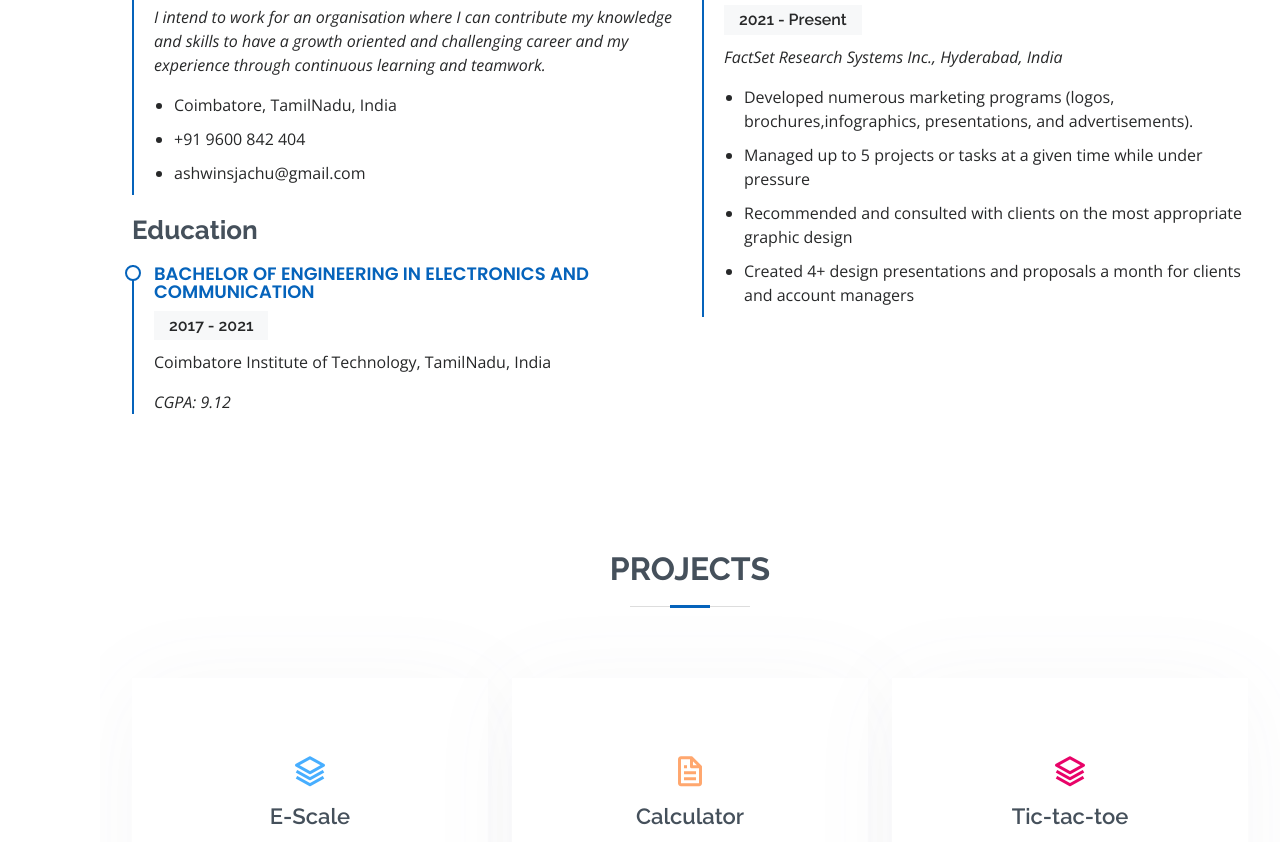
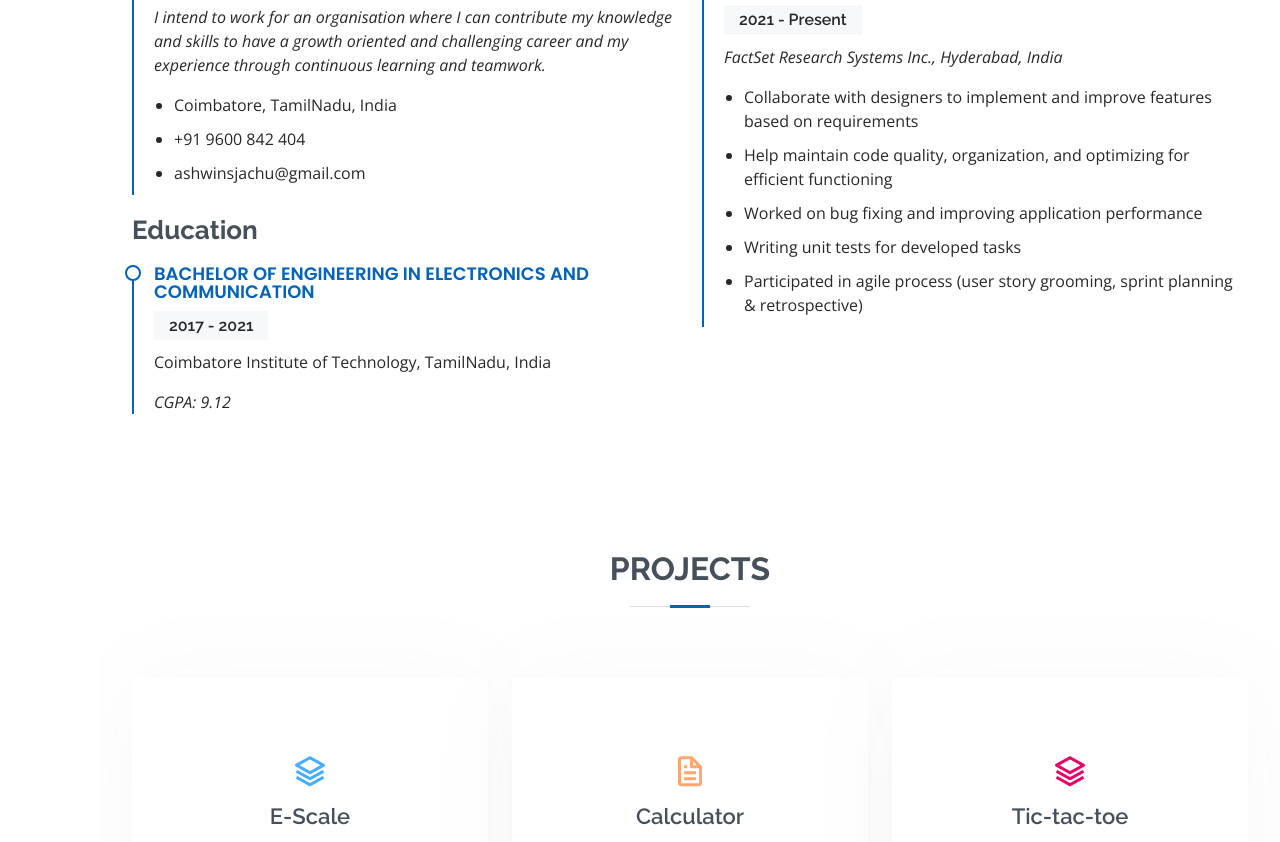
Before and after one commit to aneeshsj/ashwin-ram-portfolio, a plain HTML site: page index.html in a window 1280 px wide. Shown: the part 2189-3031 px from the top of the page. Drawn offline with nearby package versions, Linux system fonts and the light colour scheme; no server answers.

Commit message:
added new resume

```diff
--- a/index.html
+++ b/index.html
@@ -62,7 +62,7 @@
         <a href="https://mail.google.com/mail/?view=cm&fs=1&to=ashwinsjachu@gmail.com" target="_blank" class="google"><i class="iconify" data-icon="bx:bxl-gmail"></i></a>
       </div>
       <div style="margin-top: 30px;">
-        <a class="download-cv" href="./Ashwin's resume.pdf" download>Download Resume</a>
+        <a class="download-cv" href="./Ashwin Ram's Resume.pdf" download>Download Resume</a>
       </div>
     </div>
   </section><!-- End Hero -->
@@ -280,10 +280,11 @@
               <h5>2021 - Present</h5>
               <p><em>FactSet Research Systems Inc., Hyderabad, India</em></p>
               <ul>
-                <li>Developed numerous marketing programs (logos, brochures,infographics, presentations, and advertisements).</li>
-                <li>Managed up to 5 projects or tasks at a given time while under pressure</li>
-                <li>Recommended and consulted with clients on the most appropriate graphic design</li>
-                <li>Created 4+ design presentations and proposals a month for clients and account managers</li>
+                <li>Collaborate with designers to implement and improve features based on requirements</li>
+                <li>Help maintain code quality, organization, and optimizing for efficient functioning</li>
+                <li>Worked on bug fixing and improving application performance</li>
+                <li>Writing unit tests for developed tasks</li>
+                <li>Participated in agile process (user story grooming, sprint planning & retrospective)</li>
               </ul>
             </div>
           </div>
```
Also changed, not shown: 2 other files.
